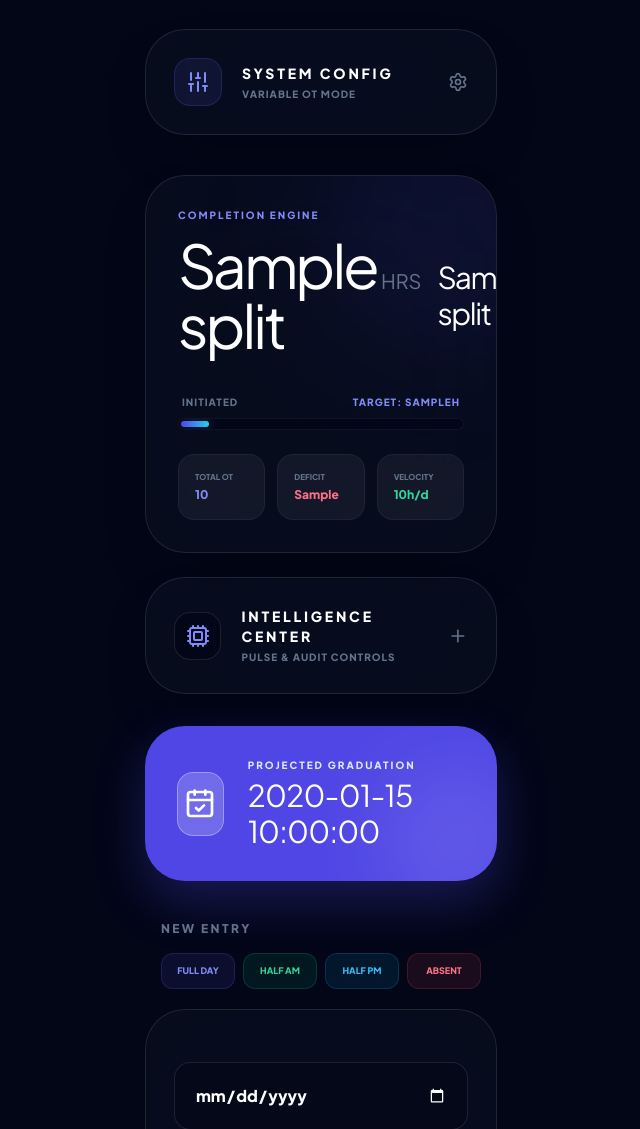
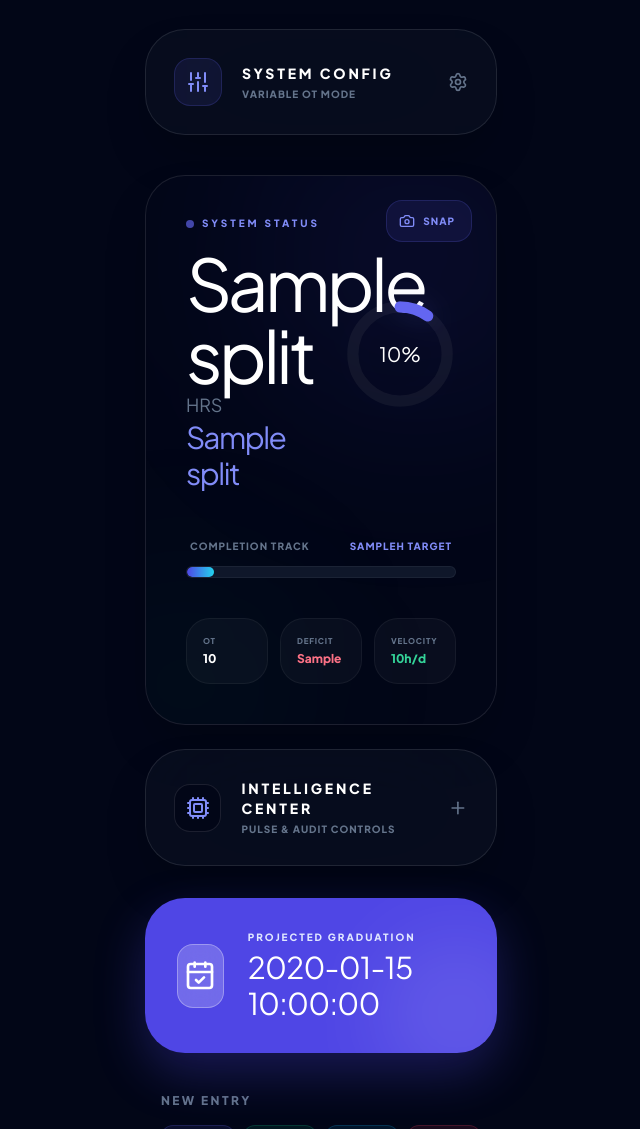
Before and after one commit to Amitred11/ojt, a Python web app: template templates/main/index.html in a window 1280 px wide. Shown: the part 160-1289 px from the top of the page, without its empty margins (319-959 px from the left). Run offline with Jinja, Linux system fonts and the light colour scheme; the template is opened without the code that fills it: most values are stand-ins (such as "Sample title", 1, 10 or a date in 2020); some libraries are stand-ins or nearby versions.

Commit message:
ADDED: SNIPPET IN TRACKER

```diff
--- a/templates/main/base.html
+++ b/templates/main/base.html
@@ -159,6 +159,23 @@
         /* Custom Spinner Color */
         .swal2-loader {
             border-color: #6366f1 transparent #6366f1 transparent !important;
+        }
+
+        /* Custom Snippet Adjustments */
+        #stats-container {
+            transition: transform 0.3s cubic-bezier(0.34, 1.56, 0.64, 1);
+        }
+        .is-snapping {
+            padding: 3rem !important; /* Extra padding for the image edges */
+            border: 2px solid rgba(255, 255, 255, 0.1) !important;
+        }
+        .is-snapping [class*="h-4"] {
+            height: 1.5rem !important;
+        }
+        @media (max-width: 640px) {
+            #stats-container .text-6xl {
+                font-size: 4rem;
+            }
         }
 
         .custom-scrollbar::-webkit-scrollbar {width: 4px;}
--- a/templates/main/index.html
+++ b/templates/main/index.html
@@ -122,54 +122,84 @@
 </details>
 
 <!-- 1. PROGRESS CARD -->
-    <div id="stats-container" class="relative overflow-hidden bg-slate-900/40 backdrop-blur-3xl rounded-[2.5rem] p-8 mb-6 border border-white/10 shadow-2xl">
-        <div class="absolute -right-20 -top-20 w-64 h-64 bg-indigo-600/10 rounded-full blur-3xl"></div>
+<div id="stats-container" class="relative group overflow-hidden bg-slate-950 border border-white/10 rounded-[2.5rem] p-8 sm:p-10 mb-6 shadow-2xl transition-all duration-500">
+
+    <!-- Action Button (Hidden in Screenshot) -->
+    <button onclick="captureSnippet()" data-html2canvas-ignore="true" class="absolute top-6 right-6 z-30 p-3 rounded-2xl bg-indigo-500/10 border border-indigo-500/20 text-indigo-400 hover:bg-indigo-500 hover:text-white transition-all active:scale-90 flex items-center gap-2">
+        <i data-lucide="camera" class="w-4 h-4"></i>
+        <span class="text-[10px] font-black uppercase tracking-widest pr-1">Snap</span>
+    </button>
+
+    <!-- Background Decorative Elements -->
+    <div class="absolute -right-20 -top-20 w-80 h-80 bg-indigo-600/10 rounded-full blur-[100px] pointer-events-none"></div>
+    <div class="absolute -left-20 -bottom-20 w-60 h-60 bg-emerald-600/5 rounded-full blur-[80px] pointer-events-none"></div>
+
     <div class="relative z-10">
-            <div class="flex justify-between items-start mb-10">
-                <div>
-                    <p class="text-indigo-400 text-[10px] font-black uppercase tracking-[0.2em] mb-3">Completion Engine</p>
-                    <div class="flex items-baseline gap-1">
-                        <span class="text-6xl font-900 tracking-tighter text-white">{{ total_str.split('h')[0] }}</span>
-                        <span class="text-xl font-800 text-slate-500">HRS</span>
-                        <span class="text-3xl font-800 tracking-tighter text-white ml-3">{{ total_str.split(' ')[1] }}</span>
-                    </div>
-                </div>
-                <div class="relative w-20 h-20 flex items-center justify-center">
-                    <svg class="w-full h-full -rotate-90">
-                        <circle cx="40" cy="40" r="36" stroke="currentColor" stroke-width="6" fill="transparent" class="text-white/5" />
-                        <circle cx="40" cy="40" r="36" stroke="currentColor" stroke-width="6" fill="transparent"
-                            stroke-dasharray="226.2" stroke-dashoffset="{{ 226.2 - (progress / 100) * 226.2 }}"
-                            class="text-indigo-500 transition-all duration-1000 ease-out" />
-                    </svg>
-                    <span class="absolute inset-0 flex items-center justify-center text-sm font-black text-white">{{ progress|int }}%</span>
+        <!-- TOP ROW: Heading & Progress Circle -->
+        <div class="flex flex-row justify-between items-center gap-4 mb-12">
+            <div class="min-w-0">
+                <p class="text-indigo-400 text-[10px] font-black uppercase tracking-[0.3em] mb-4 flex items-center gap-2">
+                    <span class="w-2 h-2 rounded-full bg-indigo-500 animate-pulse"></span>
+                    System Status
+                </p>
+                <div class="flex items-baseline flex-wrap gap-x-2">
+                    <span class="text-5xl sm:text-7xl font-900 tracking-tighter text-white leading-none">{{ total_str.split('h')[0] }}</span>
+                    <span class="text-lg font-800 text-slate-500">HRS</span>
+                    <span class="text-3xl font-800 tracking-tighter text-indigo-400">{{ total_str.split(' ')[1] }}</span>
                 </div>
             </div>
 
-            <div class="space-y-6">
-                <div class="space-y-2">
-                    <div class="flex justify-between text-[10px] font-black uppercase tracking-widest text-slate-500 px-1">
-                        <span>Initiated</span>
-                        <span class="text-indigo-400">Target: {{ settings.required_hours }}h</span>
+            <!-- Progress Circle - FIXED ALIGNMENT -->
+            <div class="relative w-24 h-24 sm:w-28 sm:h-28 flex-shrink-0 flex items-center justify-center">
+                <svg class="w-full h-full -rotate-90 drop-shadow-[0_0_12px_rgba(99,102,241,0.2)]" viewBox="0 0 100 100">
+                    <circle cx="50" cy="50" r="42" stroke="currentColor" stroke-width="10" fill="transparent" class="text-white/5" />
+                    <circle cx="50" cy="50" r="42" stroke="currentColor" stroke-width="10" fill="transparent"
+                        stroke-dasharray="263.89" stroke-dashoffset="{{ 263.89 - (progress / 100) * 263.89 }}"
+                        stroke-linecap="round"
+                        class="text-indigo-500 transition-all duration-1000 ease-out" />
+                </svg>
+                <div class="absolute inset-0 flex flex-col items-center justify-center">
+                    <span class="text-xl font-900 text-white leading-none">{{ progress|int }}%</span>
                 </div>
-                    <div class="relative h-3 w-full bg-slate-950 rounded-full border border-white/5 overflow-hidden p-0.5">
-                        <div class="h-full bg-gradient-to-r from-indigo-600 to-cyan-400 rounded-full transition-all duration-1000 shadow-[0_0_15px_rgba(99,102,241,0.5)]"
+            </div>
+        </div>
+
+        <!-- PROGRESS BAR -->
+        <div class="space-y-3 mb-10">
+            <div class="flex justify-between text-[10px] font-black uppercase tracking-widest px-1">
+                <span class="text-slate-500">Completion Track</span>
+                <span class="text-indigo-400">{{ settings.required_hours }}H Target</span>
+            </div>
+            <div class="relative h-3 w-full bg-slate-900 rounded-full border border-white/5 overflow-hidden">
+                <div class="h-full bg-gradient-to-r from-indigo-600 to-cyan-400 rounded-full transition-all duration-1000"
                      style="width: {{ progress }}%"></div>
             </div>
         </div>
 
+        <!-- STATS GRID -->
         <div class="grid grid-cols-3 gap-3">
-                    <div class="bg-white/5 rounded-2xl p-4 border border-white/5">
-                        <p class="text-[8px] text-slate-500 uppercase font-black mb-1">Total OT</p>
-                        <p class="text-xs font-bold text-indigo-400">{{ ot_total_str }}</p>
+            <div class="bg-white/[0.03] border border-white/5 rounded-3xl p-4">
+                <p class="text-[8px] text-slate-500 uppercase font-black mb-1 tracking-widest">OT</p>
+                <p class="text-xs font-bold text-white">{{ ot_total_str }}</p>
             </div>
-                    <div class="bg-white/5 rounded-2xl p-4 border border-white/5">
-                        <p class="text-[8px] text-slate-500 uppercase font-black mb-1">Deficit</p>
+            <div class="bg-white/[0.03] border border-white/5 rounded-3xl p-4">
+                <p class="text-[8px] text-slate-500 uppercase font-black mb-1 tracking-widest">Deficit</p>
                 <p class="text-xs font-bold text-rose-400">{{ remaining_str }}</p>
             </div>
-                    <div class="bg-white/5 rounded-2xl p-4 border border-white/5">
-                        <p class="text-[8px] text-slate-500 uppercase font-black mb-1">Velocity</p>
+            <div class="bg-white/[0.03] border border-white/5 rounded-3xl p-4">
+                <p class="text-[8px] text-slate-500 uppercase font-black mb-1 tracking-widest">Velocity</p>
                 <p class="text-xs font-bold text-emerald-400">{{ avg_speed }}h/d</p>
             </div>
+        </div>
+
+        <!-- WATERMARK (LHA) -->
+        <div class="mt-8 pt-6 border-t border-white/5 hidden snippet-visible">
+            <div class="flex justify-between items-center">
+                <div class="flex items-center gap-2">
+                    <div class="w-6 h-6 rounded-lg bg-indigo-500 flex items-center justify-center text-[10px] font-black text-white">L</div>
+                    <p class="text-[9px] font-black text-slate-400 uppercase tracking-[0.3em]">OJT Log System (LHA)</p>
+                </div>
+                <p class="text-[8px] font-black text-slate-600 uppercase tracking-widest">{{ today }}</p>
             </div>
         </div>
     </div>
@@ -400,7 +430,7 @@
         </div>
     </div>
 </div>
-
+<script src="https://html2canvas.hertzen.com/dist/html2canvas.min.js"></script>
 <script>
     lucide.createIcons();
     const HOLIDAYS = {{ ph_holidays|tojson }};
@@ -610,5 +640,61 @@ function toggleConfigAvailability() {
 document.addEventListener('DOMContentLoaded', () => {
     toggleConfigAvailability();
 });
+
+async function captureSnippet() {
+    const card = document.getElementById('stats-container');
+    const btn = event.currentTarget;
+    const originalContent = btn.innerHTML;
+
+    // 1. Loading State
+    btn.innerHTML = '<i data-lucide="loader-2" class="w-4 h-4 animate-spin"></i>';
+    lucide.createIcons();
+
+    try {
+        // 2. Capture with high-fidelity settings
+        const canvas = await html2canvas(card, {
+            backgroundColor: '#020617', // Match Slate-950
+            scale: 3, // High DPI
+            useCORS: true,
+            logging: false,
+            borderRadius: 40,
+            onclone: (clonedDoc) => {
+                const clonedCard = clonedDoc.getElementById('stats-container');
+
+                // Show the hidden LHA watermark
+                const watermark = clonedCard.querySelector('.snippet-visible');
+                if (watermark) {
+                    watermark.classList.remove('hidden');
+                    watermark.style.display = 'block';
+                }
+
+                // Force layout consistency in the image
+                clonedCard.style.width = '500px';
+                clonedCard.style.padding = '50px';
+                clonedCard.style.border = '1px solid rgba(255,255,255,0.1)';
+            }
+        });
+
+        // 3. Trigger Download
+        const image = canvas.toDataURL("image/png", 1.0);
+        const link = document.createElement('a');
+        const timestamp = new Date().toLocaleDateString().replace(/\//g, '-');
+
+        link.download = `OJT-Status-LHA-${timestamp}.png`;
+        link.href = image;
+        link.click();
+
+        // 4. Feedback
+        btn.innerHTML = '<i data-lucide="check" class="w-4 h-4 text-emerald-400"></i>';
+    } catch (err) {
+        console.error("Snippet failed:", err);
+        btn.innerHTML = '<i data-lucide="alert-circle" class="w-4 h-4 text-rose-400"></i>';
+    }
+
+    setTimeout(() => {
+        btn.innerHTML = originalContent;
+        lucide.createIcons();
+    }, 2000);
+}
 </script>
 {% endblock %}
```
Lines whose indentation alone changed are shown as unchanged.
